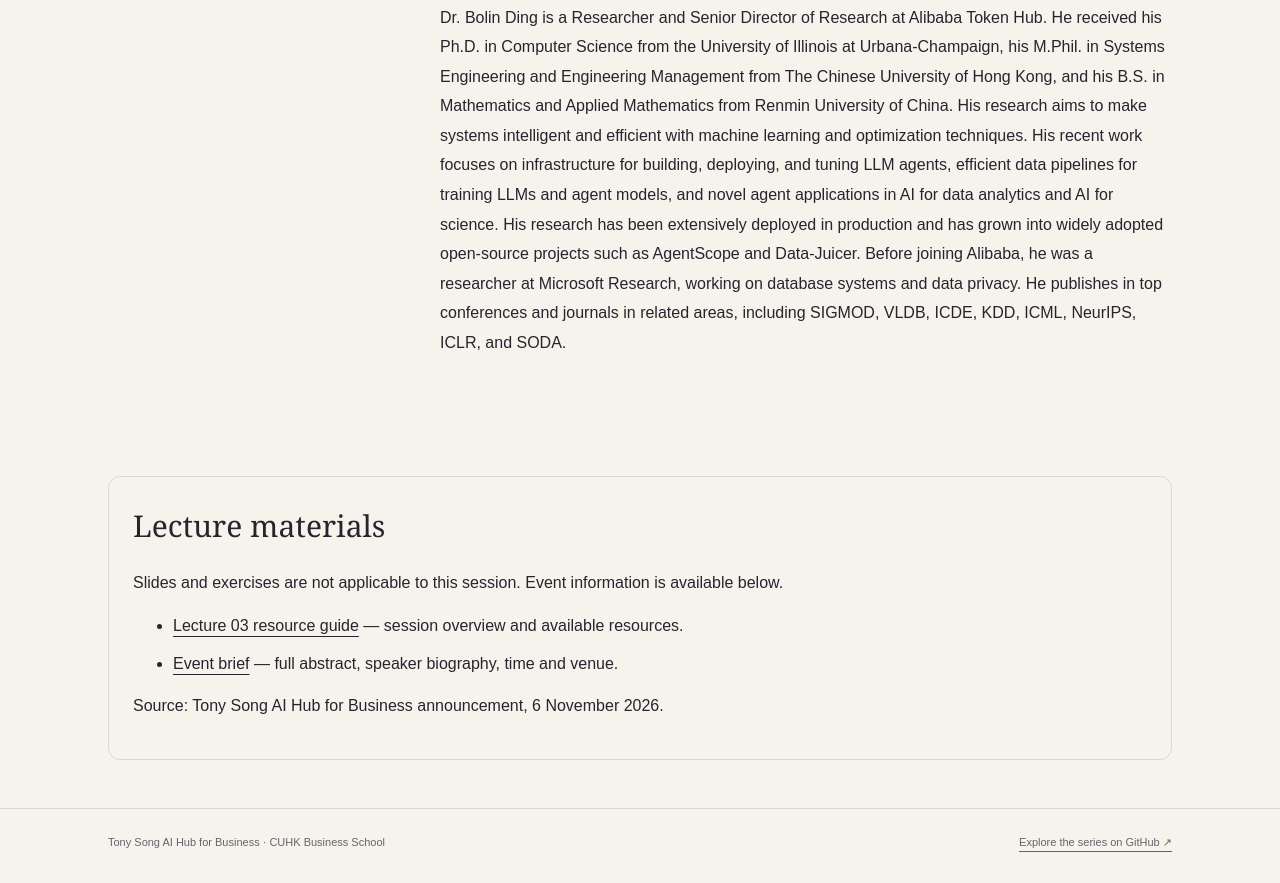
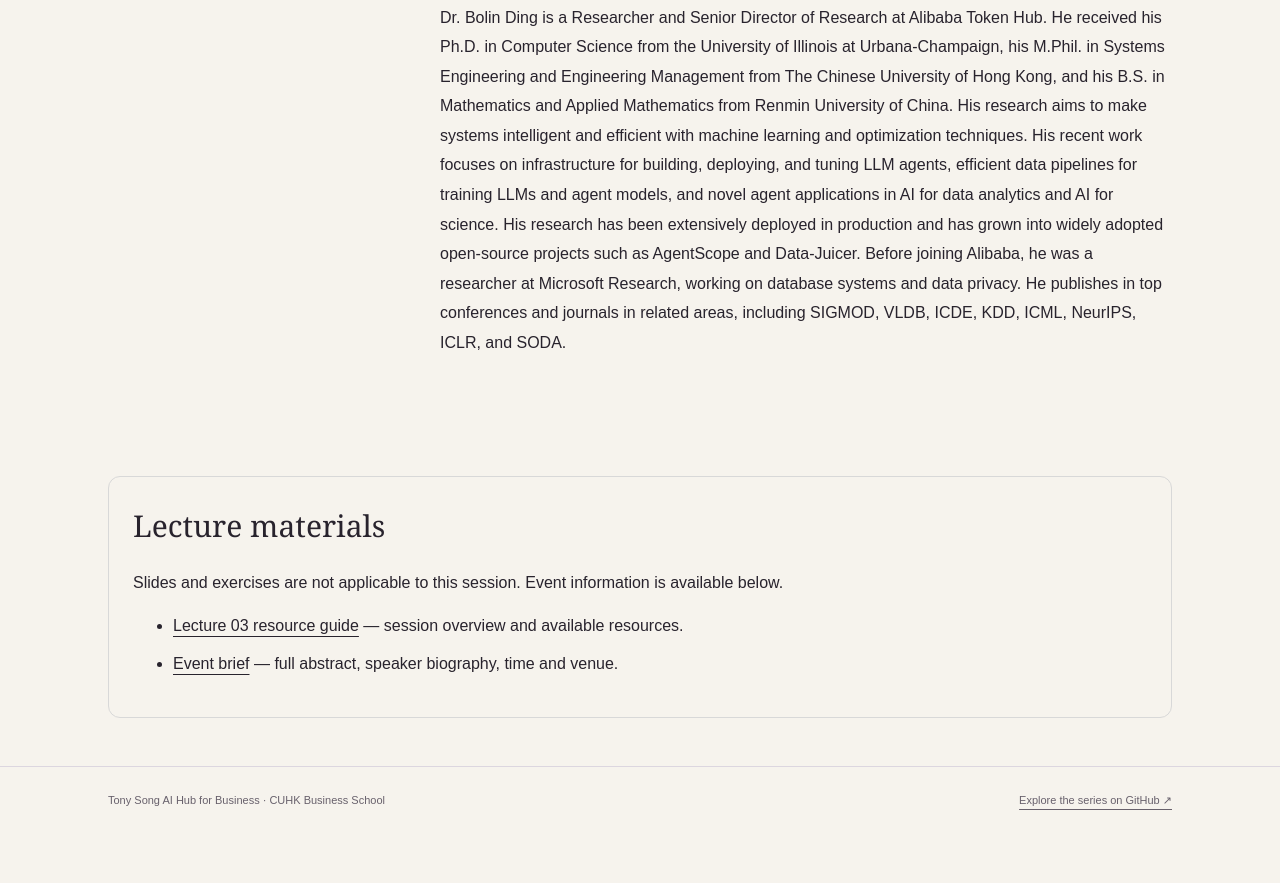
Before and after one commit to CUHK-Business-School-AI-Hub/AI-Frontiers-Learn-Share-and-Apply, a plain HTML site: page docs/events/2026-11-10-agentic-discovery.html in a window 1280 px wide. Shown: the part 1189-2072 px from the top of the page. After the commit the page ends 2030 px from the top, so only its background shows below. Drawn offline with Linux system fonts and the light colour scheme.

Commit message:
Remove source announcement note from Lecture 03 event page

```diff
--- a/docs/events/2026-11-10-agentic-discovery.html
+++ b/docs/events/2026-11-10-agentic-discovery.html
@@ -34,7 +34,6 @@
 <li><a href="https://github.com/CUHK-Business-School-AI-Hub/AI-Frontiers-Learn-Share-and-Apply/blob/main/lectures/lecture-03-agentic-discovery/README.md">Lecture 03 resource guide</a> — session overview and available resources.</li>
 <li><a href="https://github.com/CUHK-Business-School-AI-Hub/AI-Frontiers-Learn-Share-and-Apply/blob/main/lectures/lecture-03-agentic-discovery/brief.md">Event brief</a> — full abstract, speaker biography, time and venue.</li>
 </ul>
-<p>Source: Tony Song AI Hub for Business announcement, 6 November 2026.</p>
 </section>
 </main>
 <footer><div class="wrap foot"><span>Tony Song AI Hub for Business · CUHK Business School</span><a href="https://github.com/CUHK-Business-School-AI-Hub/AI-Frontiers-Learn-Share-and-Apply">Explore the series on GitHub ↗</a></div></footer>
```
